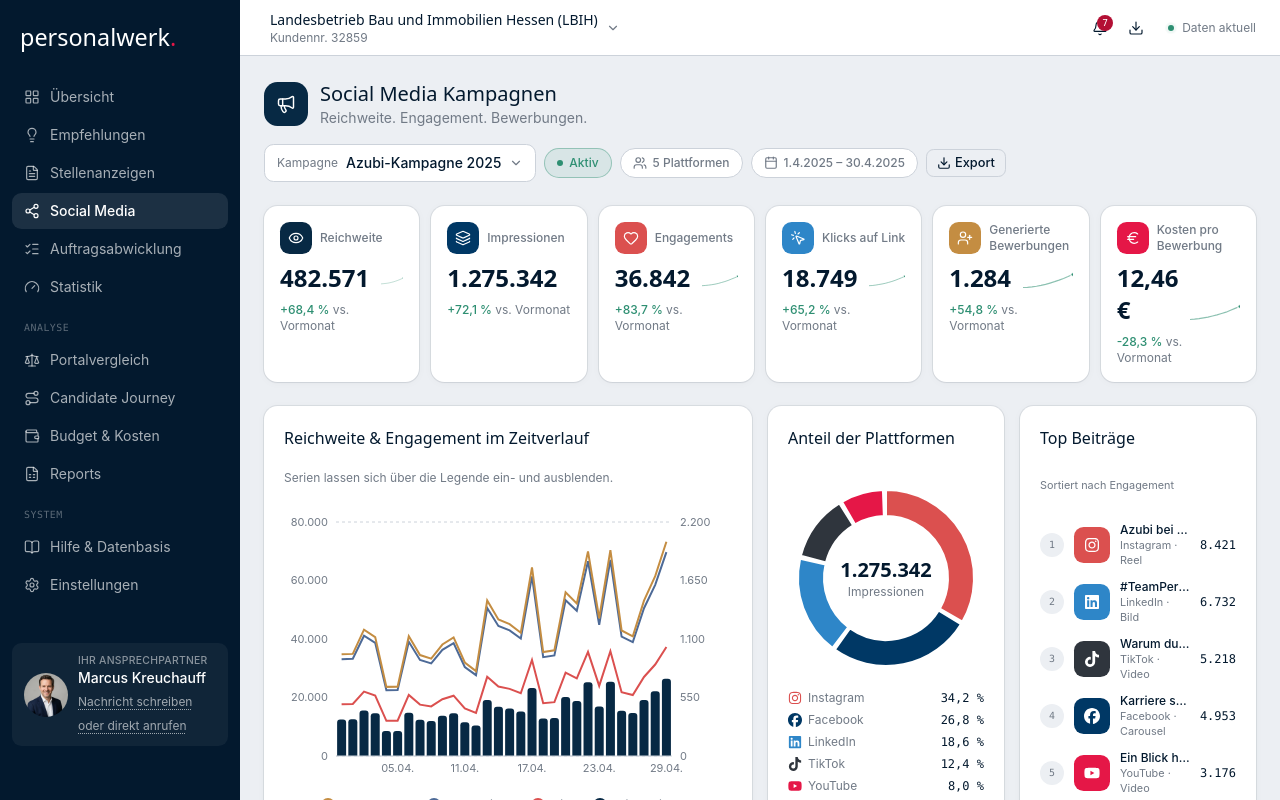
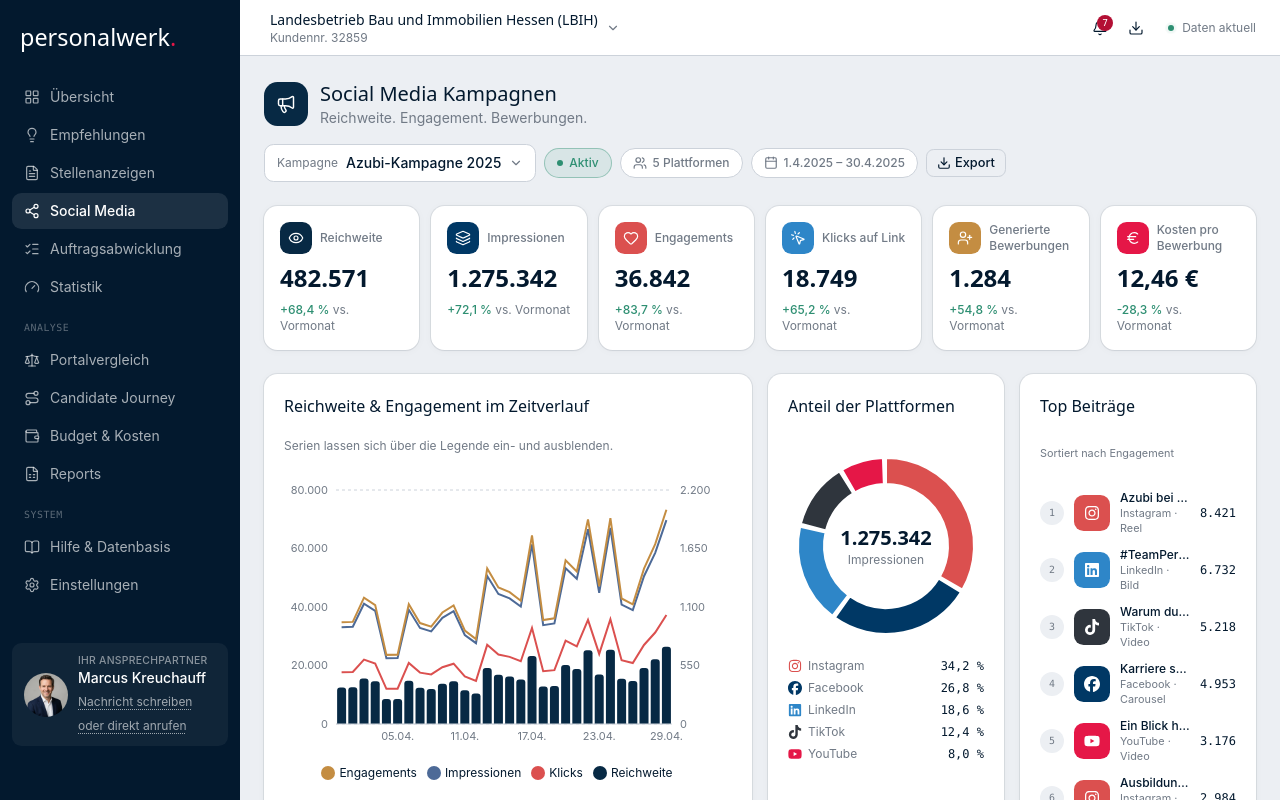
Before and after one commit to StefanKraft22/pwrk-intern-dashboard, a React (Vite) app in the folder app/: page /#/social-media in a window 1280 px wide. Shown: the top 800 px of the page. Built offline with nearby package versions, Linux system fonts and the light colour scheme.

Commit message:
Kleinere Anpassungen an CostDonut, SocialKpiCard und SocialMedia-Seite

```diff
--- a/app/src/components/dashboard/CostDonut.jsx
+++ b/app/src/components/dashboard/CostDonut.jsx
@@ -31,7 +31,7 @@ export default function CostDonut({ boards }) {
           </PieChart>
         </ResponsiveContainer>
         <div className="pointer-events-none absolute inset-0 flex flex-col items-center justify-center">
-          <span className="font-heading text-lg font-semibold text-foreground">{formatCurrency(total)}</span>
+          <span className="font-heading text-[0.9rem] font-semibold text-foreground">{formatCurrency(total)}</span>
           <span className="text-[0.65rem] text-muted-foreground">Gesamt</span>
         </div>
       </div>
--- a/app/src/components/socialmedia/SocialKpiCard.jsx
+++ b/app/src/components/socialmedia/SocialKpiCard.jsx
@@ -1,11 +1,9 @@
 import { Card } from "@/components/ui/card";
-import Sparkline from "@/components/dashboard/Sparkline";
 import { formatDeltaPercent, isDeltaPositive } from "@/lib/socialMedia";
 import { cn } from "@/lib/utils";
 
-export default function SocialKpiCard({ label, value, delta, icon: Icon, iconColor = "var(--pw-navy-800)", spark, invert = false }) {
+export default function SocialKpiCard({ label, value, delta, icon: Icon, iconColor = "var(--pw-navy-800)", invert = false }) {
   const positive = isDeltaPositive(delta, invert);
-  const trendColor = positive ? "var(--success)" : "var(--destructive)";
 
   return (
     <Card className="flex flex-col gap-2 p-4">
@@ -15,10 +13,7 @@ export default function SocialKpiCard({ label, value, delta, icon: Icon, iconCol
         </span>
         <span className="text-xs font-medium text-muted-foreground">{label}</span>
       </div>
-      <div className="flex items-end justify-between gap-3">
-        <span className="font-heading text-2xl font-semibold tabular-nums text-foreground">{value}</span>
-        {spark && <Sparkline color={trendColor} data={spark.map((v) => ({ value: v }))} height={26} width={84} />}
-      </div>
+      <span className="font-heading text-2xl font-semibold whitespace-nowrap tabular-nums text-foreground">{value}</span>
       <span className={cn("text-xs font-medium", positive ? "text-success" : "text-destructive")}>
         {formatDeltaPercent(delta)} <span className="font-normal text-muted-foreground">vs. Vormonat</span>
       </span>
--- a/app/src/pages/SocialMedia.jsx
+++ b/app/src/pages/SocialMedia.jsx
@@ -25,13 +25,12 @@ export default function SocialMedia() {
       <SocialMediaHeader />
 
       <section className="mb-6 grid grid-cols-2 gap-3 sm:grid-cols-3 lg:grid-cols-6">
-        <SocialKpiCard delta={k.reach.deltaPercent} icon={Eye} iconColor="var(--pw-navy-800)" label="Reichweite" spark={k.reach.spark} value={k.reach.value.toLocaleString("de-DE")} />
+        <SocialKpiCard delta={k.reach.deltaPercent} icon={Eye} iconColor="var(--pw-navy-800)" label="Reichweite" value={k.reach.value.toLocaleString("de-DE")} />
         <SocialKpiCard
           delta={k.impressions.deltaPercent}
           icon={Layers}
           iconColor="var(--sg-blue-700)"
           label="Impressionen"
-          spark={k.impressions.spark}
           value={k.impressions.value.toLocaleString("de-DE")}
         />
         <SocialKpiCard
@@ -39,7 +38,6 @@ export default function SocialMedia() {
           icon={Heart}
           iconColor="var(--sg-terracotta-500)"
           label="Engagements"
-          spark={k.engagements.spark}
           value={k.engagements.value.toLocaleString("de-DE")}
         />
         <SocialKpiCard
@@ -47,7 +45,6 @@ export default function SocialMedia() {
           icon={MousePointerClick}
           iconColor="var(--pw-navy-400)"
           label="Klicks auf Link"
-          spark={k.linkClicks.spark}
           value={k.linkClicks.value.toLocaleString("de-DE")}
         />
         <SocialKpiCard
@@ -55,7 +52,6 @@ export default function SocialMedia() {
           icon={UserPlus}
           iconColor="var(--sg-gold-700)"
           label="Generierte Bewerbungen"
-          spark={k.applications.spark}
           value={k.applications.value.toLocaleString("de-DE")}
         />
         <SocialKpiCard
@@ -64,7 +60,6 @@ export default function SocialMedia() {
           invert
           iconColor="var(--pw-red-500)"
           label="Kosten pro Bewerbung"
-          spark={k.costPerApplication.spark}
           value={formatEuro(k.costPerApplication.value)}
         />
       </section>
```
